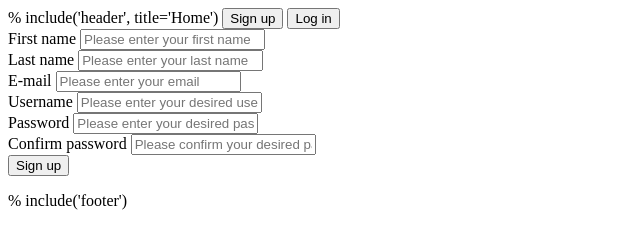
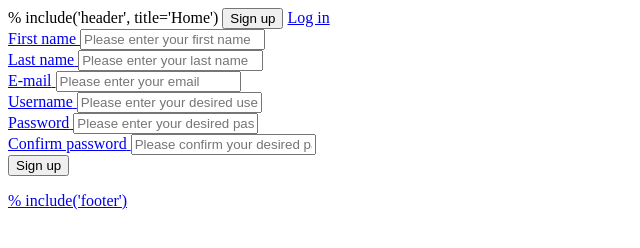
Before and after one commit to mort98h4/02_mandatory, a plain HTML site: page views/index.html in a window 1280 px wide. Shown: the whole page, without its empty margins (0-640 px from the left). Drawn offline with Linux system fonts and the light colour scheme.

Commit message:
login button is now a link

```diff
--- a/views/index.html
+++ b/views/index.html
@@ -1,6 +1,6 @@
 % include('header', title='Home')
     <button>Sign up</button>
-    <button>Log in</button>
+    <a href="./login">Log in</button>
 
     <section id="signUp">
         <form action="/signup" method="POST">
```
